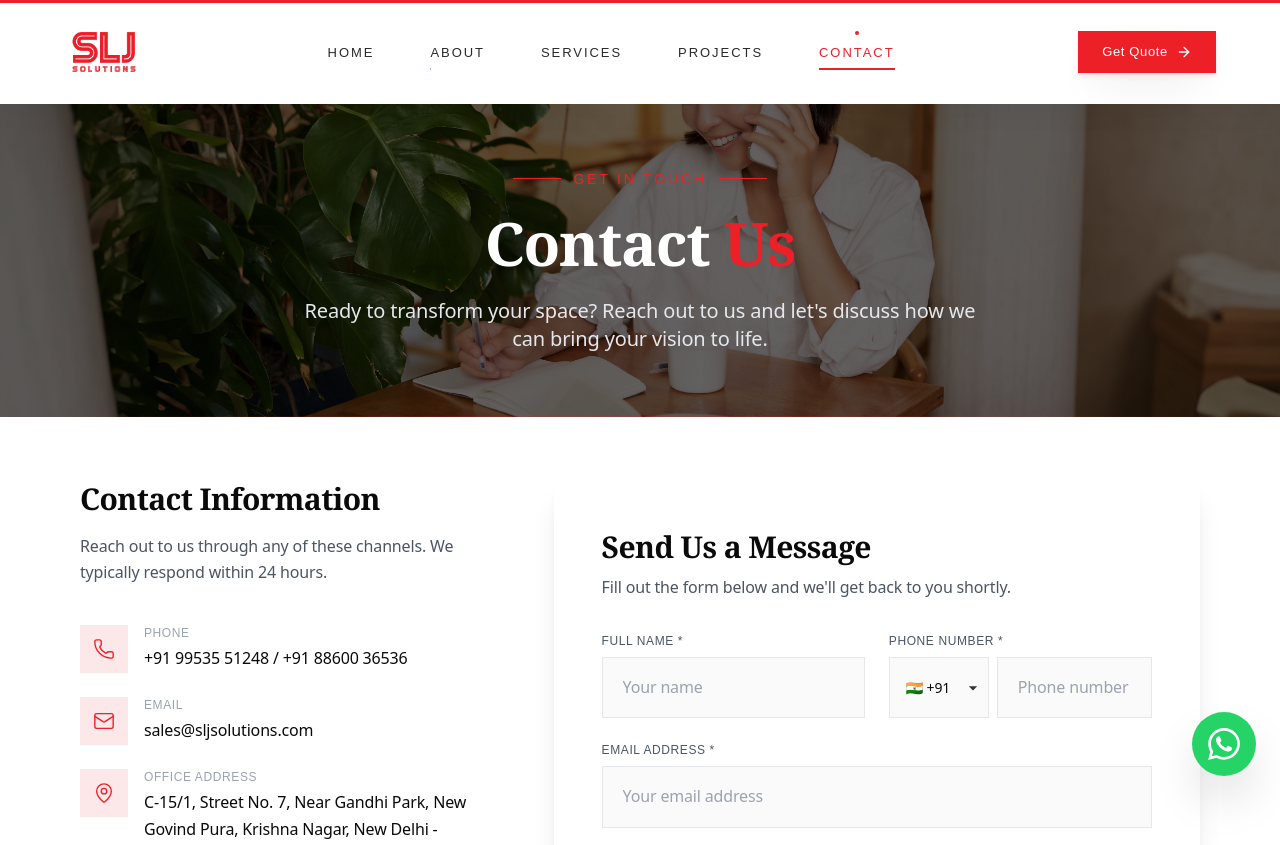
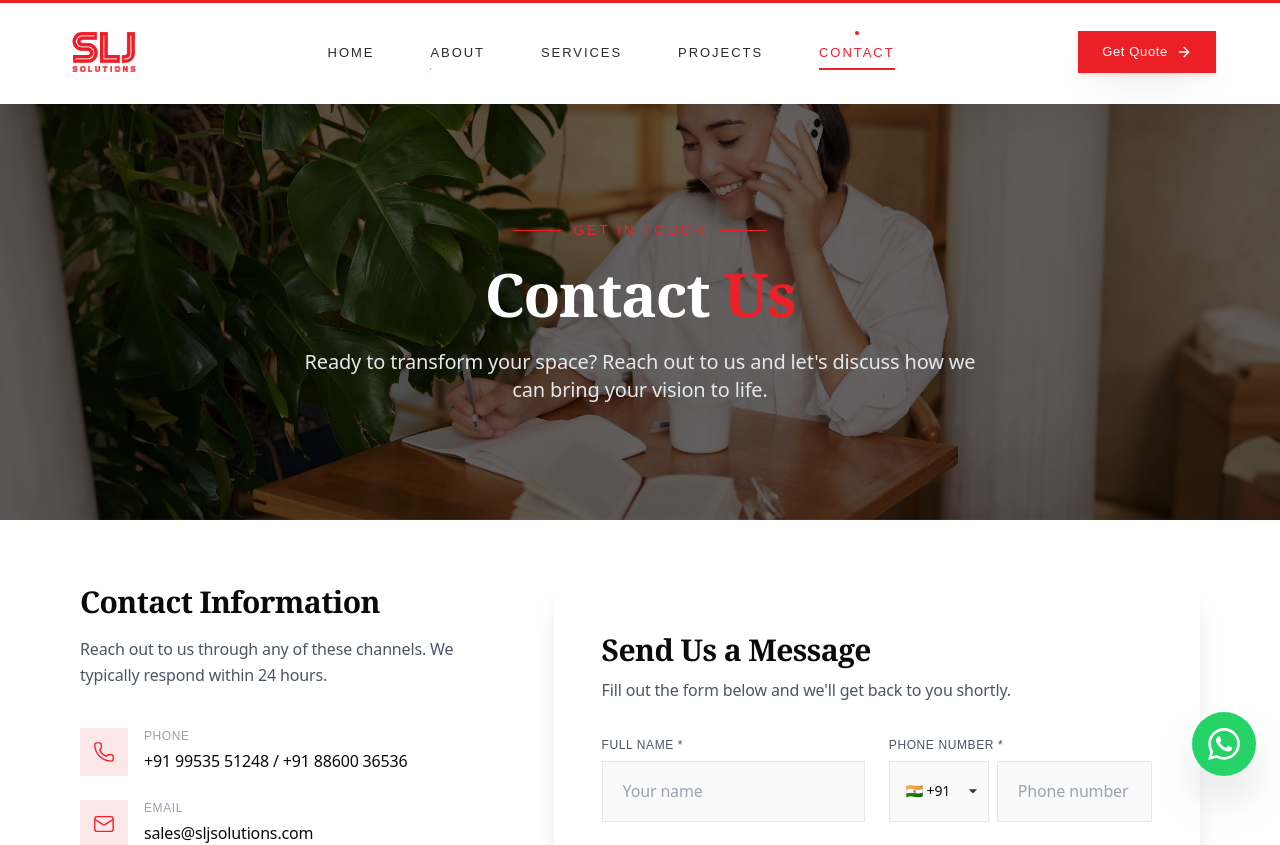
Before and after one commit to code-x-prime/SLJ-Solutions, a Next.js app: page /contact in a window 1280 px wide. Shown: the top 845 px of the page. Built offline with nearby package versions, Linux system fonts and the light colour scheme.

Commit message:
feat: Add client-side components for the Services, About, Contact, and Projects pages.

```diff
--- a/src/app/contact/ContactPageClient.jsx
+++ b/src/app/contact/ContactPageClient.jsx
@@ -139,14 +139,14 @@ export default function ContactPageClient() {
 
             <main id="main-content">
                 {/* Hero Section - Light & Graceful */}
-                <section className="relative min-h-[50vh] flex items-center justify-center overflow-hidden pt-24">
+                <section className="relative min-h-[65vh] flex items-center justify-center overflow-hidden pt-24">
                     {/* Background Image */}
                     <div className="absolute inset-0 z-0">
                         <Image
                             src="/services/contact.jpg"
                             alt="Contact Banner"
                             fill
-                            className="object-cover"
+                            className="object-cover object-top"
                             priority
                         />
                         <div className="absolute inset-0 bg-black/60" />
--- a/src/app/projects/ProjectsPageClient.jsx
+++ b/src/app/projects/ProjectsPageClient.jsx
@@ -107,7 +107,7 @@ export default function ProjectsPageClient() {
 
             <main id="main-content">
                 {/* Hero Section */}
-                <section className="relative min-h-[50vh] flex items-center justify-center overflow-hidden pt-24">
+                <section className="relative min-h-[65vh] flex items-center justify-center overflow-hidden pt-24">
                     <div className="absolute inset-0 z-0">
                          <Image
                              src="/services/project.jpg"
--- a/src/app/services/ServicesPageClient.jsx
+++ b/src/app/services/ServicesPageClient.jsx
@@ -267,7 +267,7 @@ export default function ServicesPageClient() {
 
             <main id="main-content">
                 {/* Hero Section - Light & Graceful */}
-                <section className="relative min-h-[50vh] flex items-center justify-center overflow-hidden pt-24">
+                <section className="relative min-h-[65vh] flex items-center justify-center overflow-hidden pt-24">
                     {/* Background Image */}
                     <div className="absolute inset-0 z-0">
                         <Image
--- a/src/components/client/AboutClient.jsx
+++ b/src/components/client/AboutClient.jsx
@@ -63,7 +63,7 @@ export default function AboutClient() {
 
             <main id="main-content">
                 {/* Hero Section */}
-                <section className="relative min-h-[60vh] flex items-center justify-center overflow-hidden pt-24">
+                <section className="relative min-h-[65vh] flex items-center justify-center overflow-hidden pt-24">
                     {/* Background Image */}
                     <div className="absolute inset-0 z-0">
                         <Image
```
